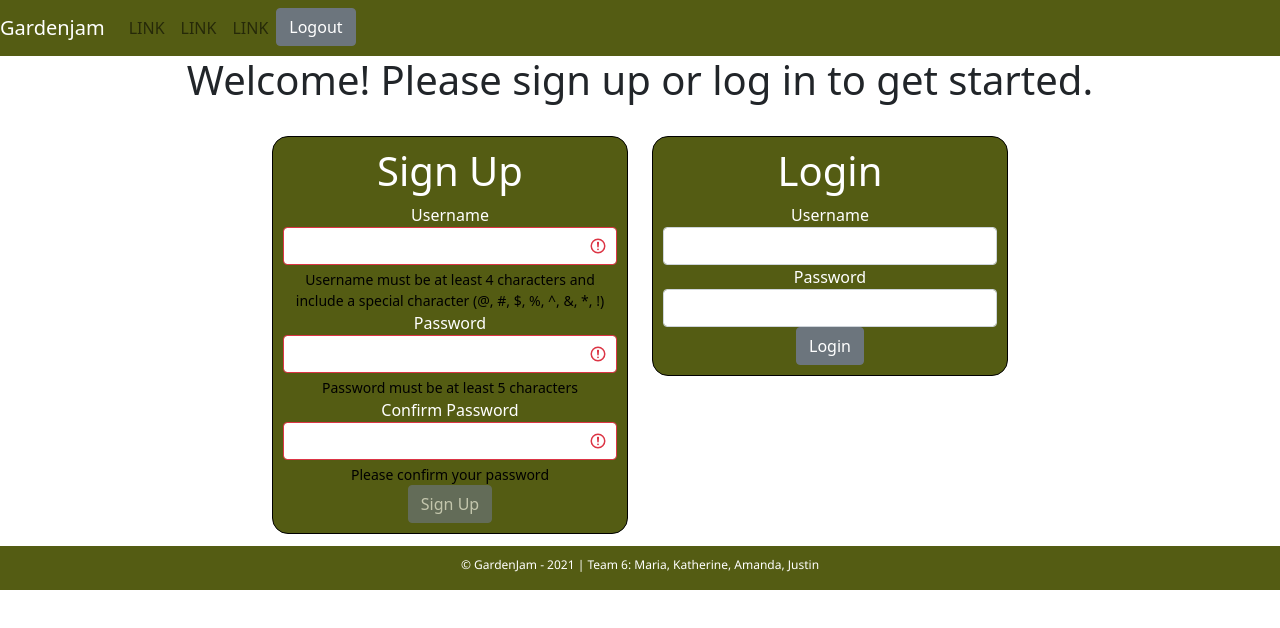
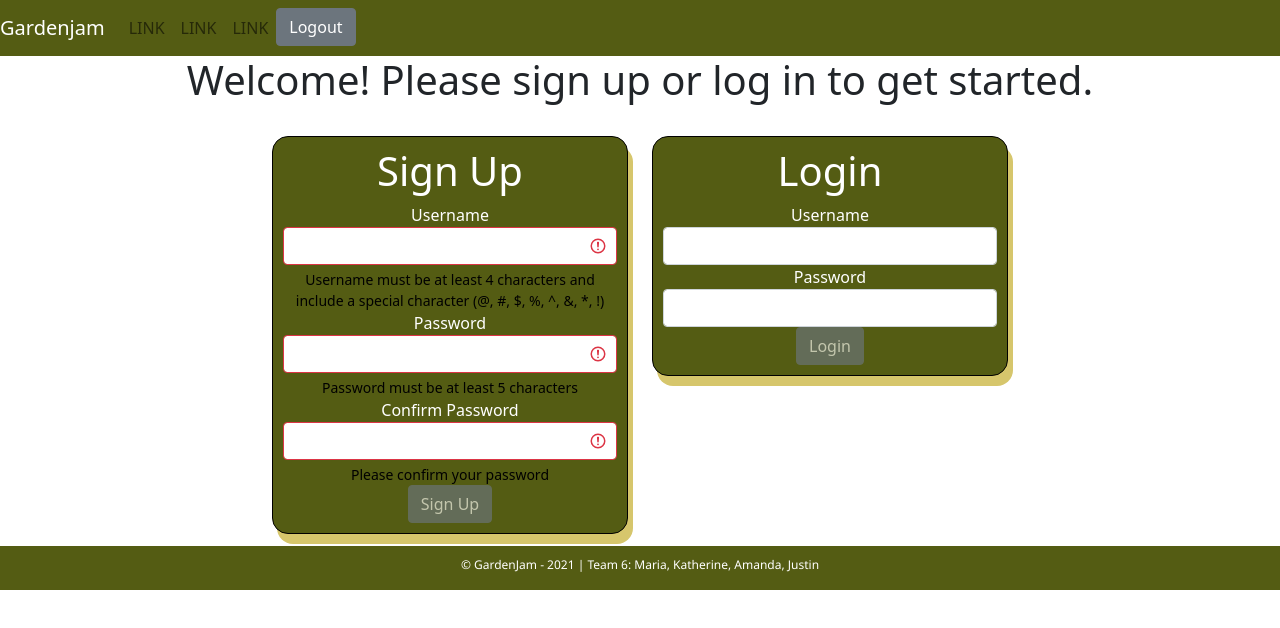
Before and after one commit to Mariabruner/gardenjam_client, a React (Create React App) app: page /login in a window 1280 px wide. Shown: the top 628 px of the page. Built offline with nearby package versions, Linux system fonts and the light colour scheme; a web font is replaced by a local one.

Commit message:
kj styling changes to login/signup

```diff
--- a/src/auth/Login.js
+++ b/src/auth/Login.js
@@ -16,7 +16,7 @@ const Login = (props) => {
         backgroundColor: '#545C13',
         color: 'white',
         textAlign: 'center',
-
+        boxShadow: '5px 10px #D6C66C'
     }
 
     const handleSubmit = (event) => {
@@ -55,7 +55,7 @@ const Login = (props) => {
                     <Label htmlFor="password">Password</Label>
                     <Input onChange={(e) => setPassword(e.target.value)} name="password" type="password" value={password}/>
                 </FormGroup>
-                <Button type="submit">Login</Button>
+                <Button type="submit" disabled={password.length !=0 && username.length !=0 ? false : true}>Login</Button>
 
             </Form>
         </div>
--- a/src/auth/Signup.js
+++ b/src/auth/Signup.js
@@ -22,6 +22,7 @@ const Signup = (props) => {
         backgroundColor: '#545C13',
         color: 'white',
         textAlign: 'center',
+        boxShadow: '5px 10px #D6C66C'
 
     }
 
```
